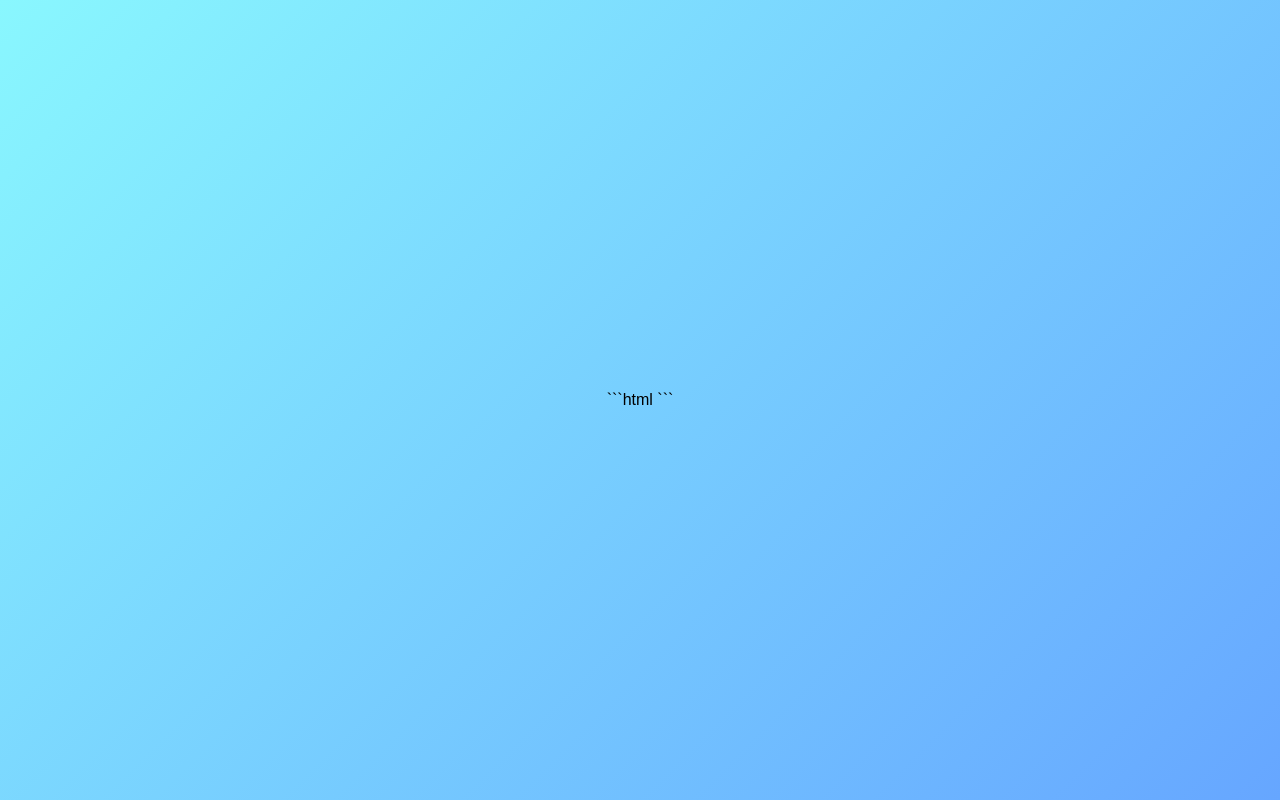
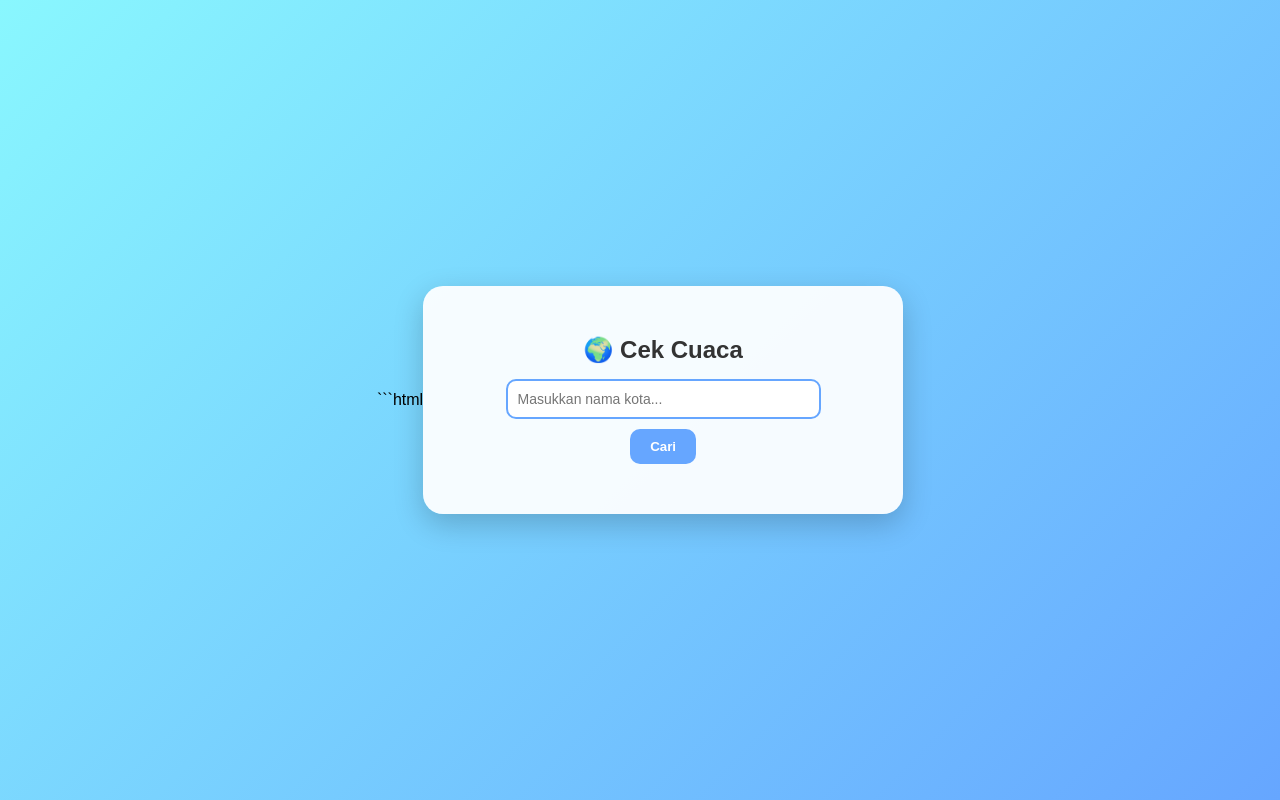
Before and after one commit to firzywijatmiko/praktikum-1-paw, a plain HTML site: page index.html in a window 1280 px wide. Drawn offline with Linux system fonts and the light colour scheme.

Commit message:
penambahan html

````diff
--- a/index.html
+++ b/index.html
@@ -85,5 +85,12 @@
       margin: 6px 0;
     }
   </style>
-
-```
+</head>
+<body>
+  <div class="weather-app">
+    <h2>🌍 Cek Cuaca</h2>
+    <input type="text" id="locationInput" placeholder="Masukkan nama kota...">
+    <br>
+    <button onclick="getWeather()">Cari</button>
+    <div class="weather-info" id="weatherInfo"></div>
+  </div>
````
